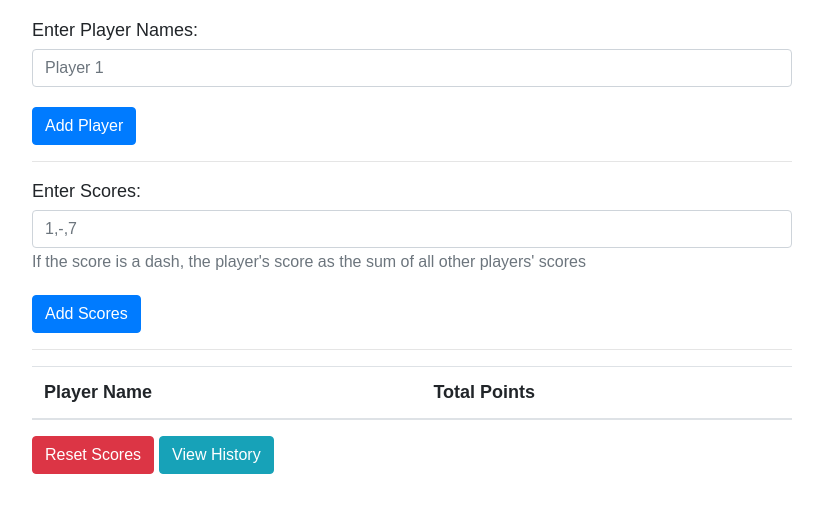
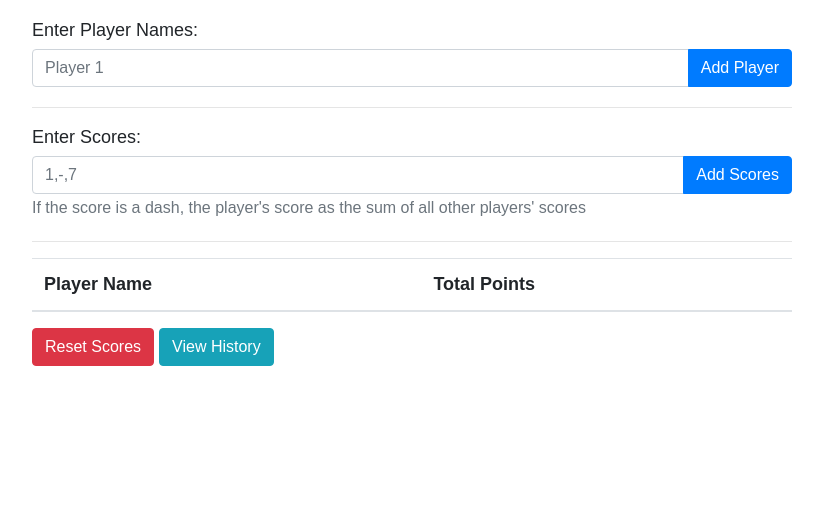
Before and after one commit to thuanmtt/points-calculator, a plain HTML site: page index.html in a window 1280 px wide. Shown: the part 71-584 px from the top of the page, without its empty margins (228-1051 px from the left). Drawn offline with nearby package versions, Linux system fonts and the light colour scheme; some packages are replaced by stand-ins of ours; a script that the page names is missing.

Commit message:
move button in input group

```diff
--- a/index.html
+++ b/index.html
@@ -85,18 +85,26 @@
         <form id="player-form">
             <div class="form-group">
                 <label for="player-name">Enter Player Names:</label>
-                <input type="text" class="form-control" id="player-name" placeholder="Player 1">
+                <div class="input-group">
+                    <input type="text" class="form-control" id="player-name" placeholder="Player 1">
+                    <div class="input-group-append">
+                        <button type="submit" class="btn btn-primary">Add Player</button>
+                    </div>
+                </div>
             </div>
-            <button type="submit" class="btn btn-primary">Add Player</button>
         </form>
         <hr>
         <form id="score-form">
             <div class="form-group">
                 <label for="score-input">Enter Scores:</label>
-                <input type="text" class="form-control" id="score-input" placeholder="1,-,7">
+                <div class="input-group">
+                    <input type="text" class="form-control" id="score-input" placeholder="1,-,7">
+                    <div class="input-group-append">
+                        <button type="submit" class="btn btn-primary">Add Scores</button>
+                    </div>
+                </div>
                 <span class="text-muted h6">If the score is a dash, the player's score as the sum of all other players' scores</span>
             </div>
-            <button type="submit" class="btn btn-primary">Add Scores</button>
         </form>
         <hr>
         <table class="table">
```
